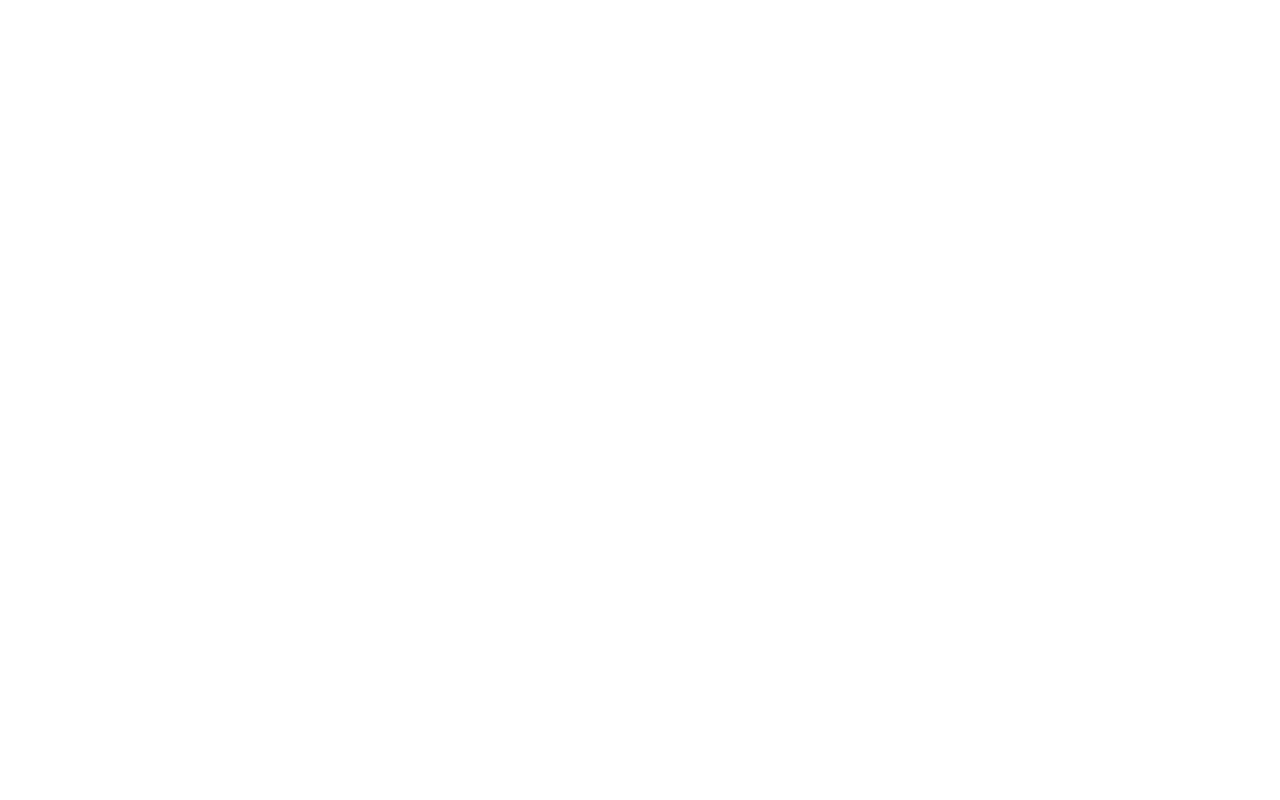
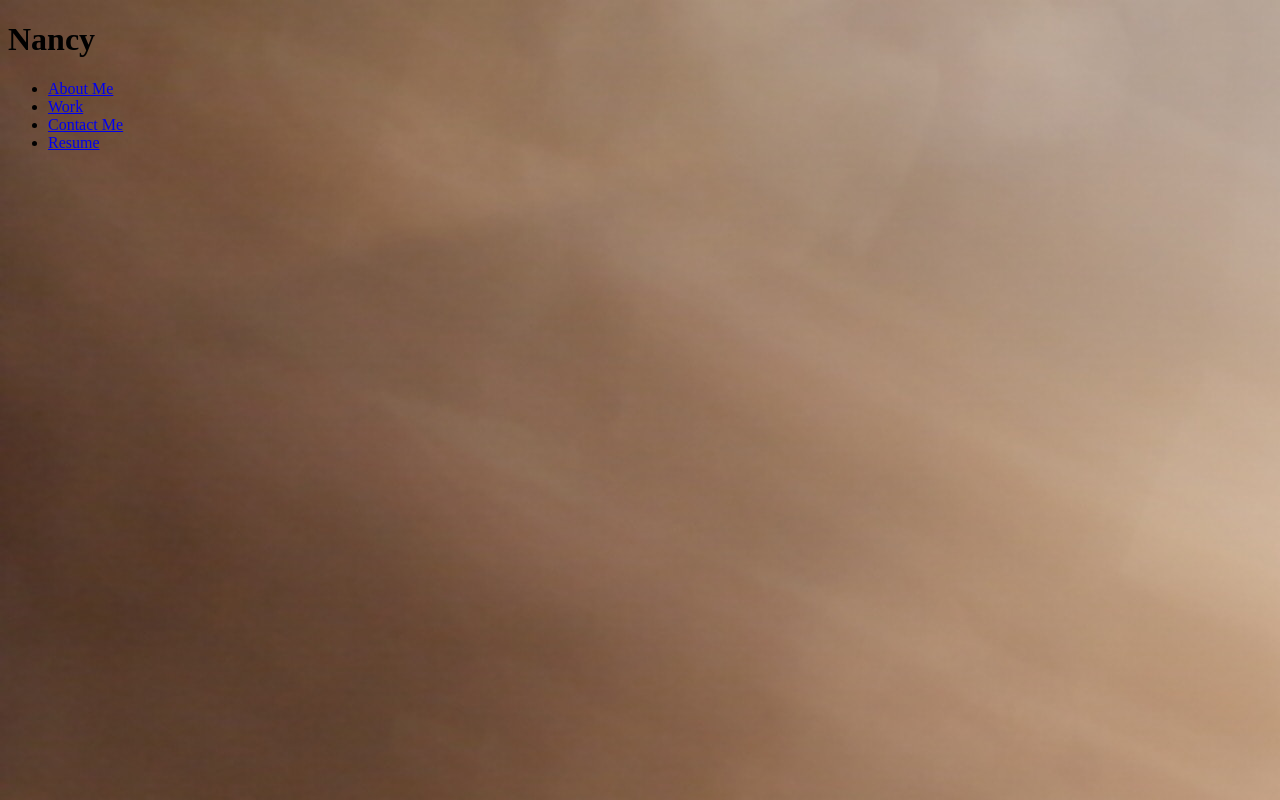
Before and after one commit to nramirez686/ProfolioVibes, a plain HTML site: page index.html in a window 1280 px wide. Drawn offline with Linux system fonts and the light colour scheme.

Commit message:
Initiated the HTML code for website

```diff
--- a/index.html
+++ b/index.html
@@ -1,7 +1,33 @@
 <!DOCTYPE html>
-<html>
-  <head>
-    <title>Nancy Ramirez Portfolio</title>
-  </head>
-  <body></body>
+  <html lang="en-us">
+    <head>
+      <meta charset="UTF-8" />
+      <link rel="stylesheet" href="style.css">
+
+      <title> Nancy Ramirez Portfolio</title>
+    </head>
+
+    <body>
+      <header class="header">
+        <h1>Nancy</h1>
+        <nav>
+          <ul>
+            <li>
+              <a href="about-me">About Me</a>
+            </li>
+            <li>
+              <a href="work">Work</a>
+            </li>
+            <li>
+            <a href="contact-me">Contact Me</a>
+            </li>
+            <li>
+              <a href="resume">Resume</a>
+            </li>
+          </ul>
+        </nav>
+      </header>
+
+    </body>
+  </html>
 </html>
--- a/style.css
+++ b/style.css
@@ -0,0 +1,3 @@
+body {
+  background-image: url("./assets/neutral-background.jpg");
+}
```
